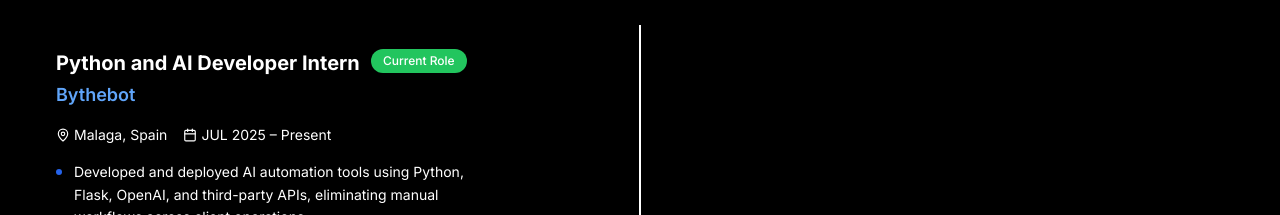
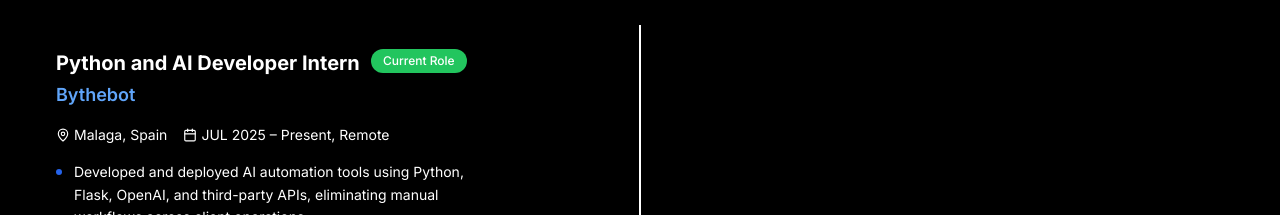
Before and after one commit to kartikeyakrishna/portfolio, a React (Vite) app: page / in a window 1280 px wide. Shown: the part 2060-2275 px from the top of the page. Built offline with nearby package versions, Linux system fonts and the light colour scheme.

Commit message:
added remote to the bythebot exp

```diff
--- a/src/components/Experience.tsx
+++ b/src/components/Experience.tsx
@@ -6,7 +6,7 @@ const Experience = () => {
       title: 'Python and AI Developer Intern',
       company: 'Bythebot',
       location: 'Malaga, Spain',
-      duration: 'JUL 2025 – Present',
+      duration: 'JUL 2025 – Present, Remote',
       type: 'Current Role',
       description: [
         'Developed and deployed AI automation tools using Python, Flask, OpenAI, and third-party APIs, eliminating manual workflows across client operations',
```
